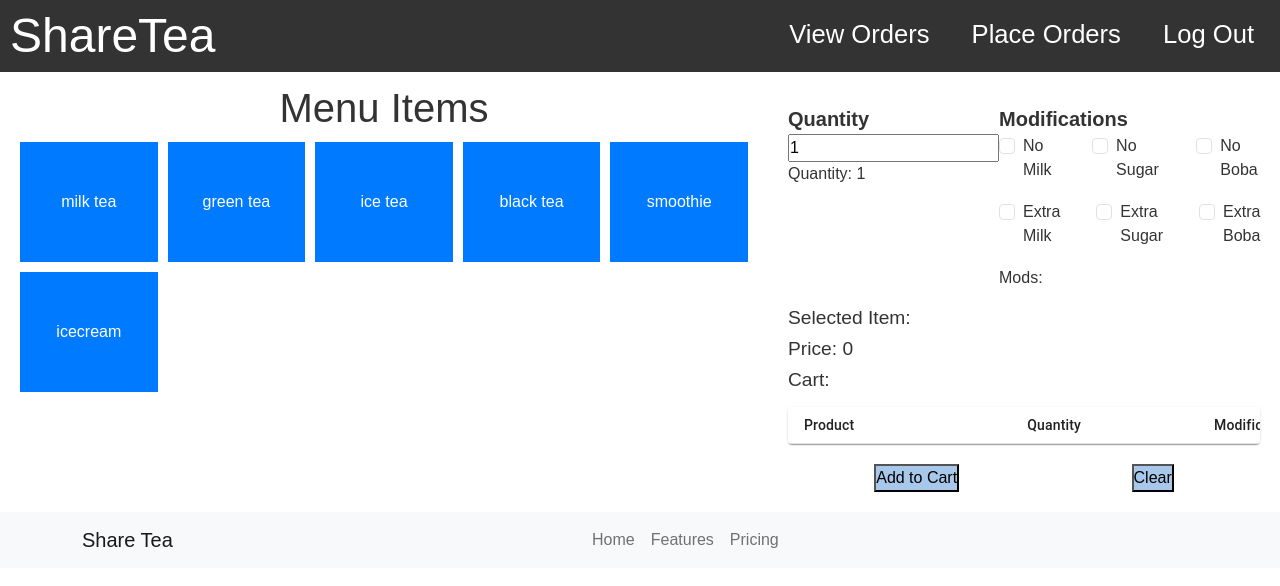
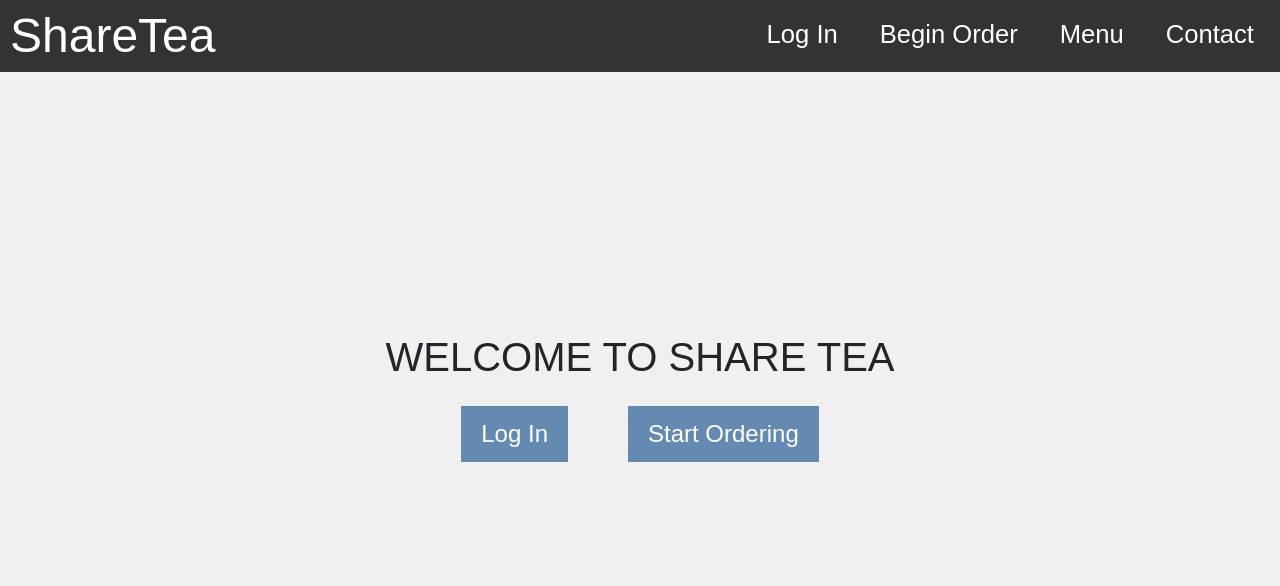
Before and after one commit to csce-315-331-2023c/project-3-902_02m_ggga, a React (Vite) app: page / in a window 1280 px wide. Shown: the top 586 px of the page. Built offline with nearby package versions, Linux system fonts and the light colour scheme.

Commit message:
made home page

```diff
--- a/src/Cashier.jsx
+++ b/src/Cashier.jsx
@@ -57,25 +57,15 @@
     const [selectedLabels, setSelectedLabels] = useState([]);
     const [cart, setCart] = useState([]);
     const [currentProd, setCurrentProd] = useState({ name: "", qty: 1, price: 0.0, ingredients: [] })
-    // const [inputValue, setInputValue] = useState('');
-
-    // const handleChange = (inputValue) => {
-    //     setInputValue(e.target.value);
-    //     // Call the callback function to pass the input value to the parent component
-    //     props.onInputChange(e.target.value);
-    // };
-
-    // const handleSubmit = (e) => {
-    //     e.preventDefault();
-    //     // Process the customer input here (e.g., send it to an API, store it in state, etc.)
-    //     console.log('Customer input:', inputValue);
-    // };
+    const [totalPrice, setTotalPrice] = useState(0.0);
 
     const handleLabelChange = (label) => {
         if (label === 'clearAll') {
             // Clear all selected labels
             setSelectedLabels([]);
             setCart([])
+            setTotalPrice(0.0)
+            setQuantity(1)
         } else if (selectedLabels.includes(label)) {
             // If the item is selected, then we will remove it
             setSelectedLabels(selectedLabels.filter(item => item !== label));
@@ -83,6 +73,8 @@
             // If the item was not selected, then we will add it
             setSelectedLabels([...selectedLabels, label]);
         }
+
+        setCurrentProd({ name: selectedButton, qty: quantity, price: price, ingredients: selectedLabels });
     };
 
     const handleClear = () => {
@@ -96,11 +88,14 @@
 
     const handleCartChange = () => {
         setCart([...cart, currentProd])
+        setTotalPrice(totalPrice + currentProd.price)
+        setQuantity(1)
     }
 
     const handleQuantityChange = (e) => {
         // Update the quantity state with the input value
         setQuantity(e.target.value);
+        setCurrentProd({ name: selectedButton, qty: quantity, price: price, ingredients: selectedLabels });
     };
 
     // when a button is clicked, the attribtues are then passed in.
@@ -111,7 +106,7 @@
         setCurrentProd({
             name: buttonName,
             qty: quantity,
-            price: btn_price * quantity,
+            price: btn_price,
             ingredients: selectedLabels
         })
     }
@@ -152,9 +147,9 @@
                             <label className='quant_label'>Quantity</label>
                             <input
                                 type="number"
-                                value={quantity}
                                 onChange={handleQuantityChange}
-                            />                            <p>Quantity: {quantity} </p>
+                            />
+                            <p>Quantity: {quantity} </p>
 
                         </div>
                         <div>
@@ -204,8 +199,10 @@
                                     <p>Quantity: {item.qty}</p>
                                 </li>
                             ))}
-                        </ul>                    </div>
+                        </ul>
+                    </div>
                     <DenseTable data={cart} />
+                    <h1>Total Price: {totalPrice} </h1>
                     <div className='order_placing_btns'>
                         <button onClick={() => handleCartChange()}> Add to Cart</button>
                         <button onClick={() => handleLabelChange("clearAll")}>Clear</button>
--- /dev/null
+++ b/src/Home.css
@@ -0,0 +1,99 @@
+* {
+    box-sizing: border-box;
+    margin: 0;
+    padding: 0;
+    font-family: 'Kumbh Sans', sans-serif;
+    scroll-behavior: smooth;
+}
+
+/* Style the header to go across the entire top of the page */
+/* ------------------HEADER STUFF ------------------- */
+/*--------------HEADER STUFF-----------------*/
+* {
+    box-sizing: border-box;
+    margin: 0;
+    padding: 0;
+    font-family: 'Kumbh Sans', sans-serif;
+    scroll-behavior: smooth;
+}
+
+/* Style the header to go across the entire top of the page */
+.header {
+    width: 100%;
+    background-color: #333;
+    /* Example background color */
+    color: #fff;
+    display: flex;
+    justify-content: space-between;
+    align-items: center;
+    position: fixed;
+    z-index: 1;
+
+}
+
+.sharetea_header {
+    display: flex;
+    justify-content: flex-start;
+    align-items: center;
+    font-size: 3rem;
+    margin-left: 10px;
+}
+
+.links {
+    margin-top: 12px;
+    justify-content: flex-start;
+    list-style: none;
+    display: flex;
+    gap: 10px;
+    margin-right: 10px;
+}
+
+.links li {
+    color: #fff;
+    cursor: pointer;
+    font-size: 1.6rem;
+    margin: 0 1rem;
+}
+
+.links li:hover {
+    text-decoration: underline;
+}
+/* --------------------BODY STUFF ------------------ */
+.body {
+    margin: 0;
+    padding: 0;
+    display: flex;
+    flex-direction: column;
+    justify-content: center;
+    align-items: center;
+    height: 100vh;
+    background-color: #f0f0f0;
+}
+
+.container {
+    text-align: center;
+}
+
+.big_logo {
+    font-size: 10rem; /* Increase the font size */
+    margin-bottom: 20px; /* Add margin to create space between the text and buttons */
+  }
+
+  .button-container {
+    display: flex;
+    justify-content: center; /* Center the buttons horizontally */
+    gap: 50px; /* Add spacing between the buttons */
+  }
+button {
+    padding: 10px 20px;
+    font-size: 1.5rem;
+    background-color: #658ab1;
+    color: #fff;
+    border: none;
+    cursor: pointer;
+    margin: 5px;
+  }
+
+  button:hover{
+    background-color: #095bb2;
+  }
--- /dev/null
+++ b/src/Home.jsx
@@ -0,0 +1,53 @@
+import { useState, useEffect } from 'react'
+import reactLogo from './assets/react.svg'
+import viteLogo from '/vite.svg'
+import './Home.css'
+import CustomerInput from './CustomerInput';
+import axios from 'axios';
+import { prodArray } from './productArray';
+import Table from '@mui/material/Table';
+import TableBody from '@mui/material/TableBody';
+import TableCell from '@mui/material/TableCell';
+import TableContainer from '@mui/material/TableContainer';
+import TableHead from '@mui/material/TableHead';
+import TableRow from '@mui/material/TableRow';
+import Paper from '@mui/material/Paper';
+// import { NavBar } from "react-bootstrap"
+import "bootstrap/dist/css/bootstrap.min.css"
+import Container from 'react-bootstrap/Container';
+import Nav from 'react-bootstrap/Nav';
+import Navbar from 'react-bootstrap/Navbar';
+import NavDropdown from 'react-bootstrap/NavDropdown';
+import Form from 'react-bootstrap/Form';
+
+function Home() {
+    return (
+        <div>
+            <nav className='header'>
+                <div className='sharetea_header'>
+                    ShareTea
+                </div>
+                <ul className='links'>
+                    <li > Log In</li>
+                    <li > Begin Order</li>
+                    <li > Menu</li>
+                    <li> Contact</li>
+                </ul>
+            </nav>
+            <div className='body'>
+                <div class="container">
+                    <div class="big_logo">
+                        <h1>WELCOME TO SHARE TEA</h1>
+                    </div>
+                    <div class="button-container">
+                        <button>Log In</button>
+                        <button>Start Ordering</button>
+                    </div>
+                </div>
+            </div>
+        </div>
+
+    )
+}
+
+export default Home
--- a/src/main.jsx
+++ b/src/main.jsx
@@ -3,14 +3,16 @@
 import App from './App.jsx'
 import Cashier, { Header } from './Cashier.jsx'
 import Test from './test.jsx'
+import Home from './Home.jsx'
 // import './index.css'
 import Button from 'react-bootstrap/Button'
 import "bootstrap/dist/css/bootstrap.min.css"
 
 ReactDOM.createRoot(document.getElementById('root')).render(
   <React.StrictMode>
-    <Header />
-    <Cashier />
+    {/* <Header />
+    <Cashier /> */}
+    <Home />
     {/* /* <Test/> */}
   </React.StrictMode>
 )
```
